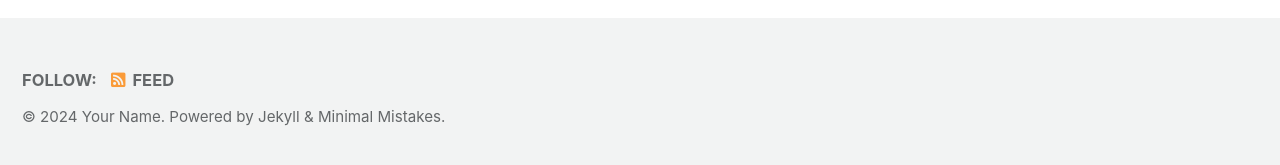
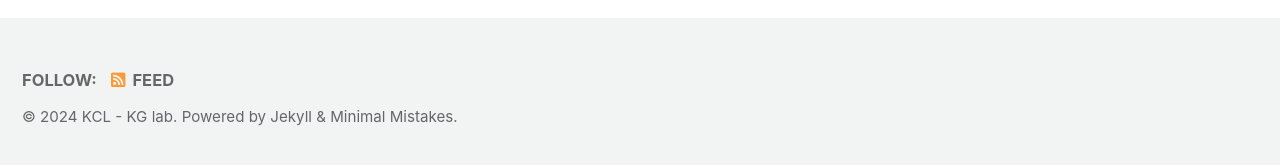
Before and after one commit to King-s-Knowledge-Graph-Lab/WikidataQualityToolkit, a Jekyll site: the page built from index.html, in a window 1280 px wide. Shown: the part 727-892 px from the top of the page. Built offline with Jekyll 4.4.1, drawn with Linux system fonts in a browser that asks for light colours; cached includes are drawn as plain includes; the list of posts is cut into pages by our own code.

Commit message:
Update _config.yml

```diff
--- a/_config.yml
+++ b/_config.yml
@@ -19,8 +19,8 @@ locale                   : "en-US"
 title                    : "Wikidata Quality Toolkit"
 title_separator          : "-"
 subtitle                 : # site tagline that appears below site title in masthead
-name                     : "Your Name"
-description              : "An amazing website."
+name                     : "KCL - KG lab"
+description              : "This is WQT website"
 url                      : "https://king-s-knowledge-graph-lab.github.io" # the base hostname & protocol for your site e.g. "https://mmistakes.github.io"
 baseurl                  : "/WikidataQualityToolkit" # the subpath of your site, e.g. "/blog"
 repository               : # GitHub username/repo-name e.g. "mmistakes/minimal-mistakes"
```
